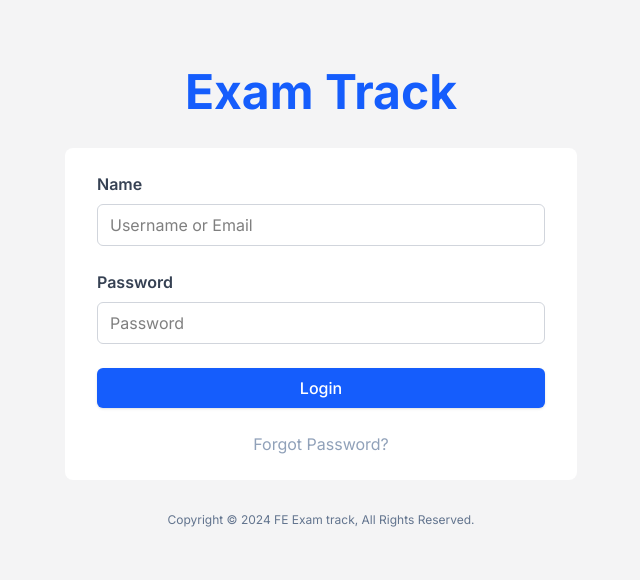
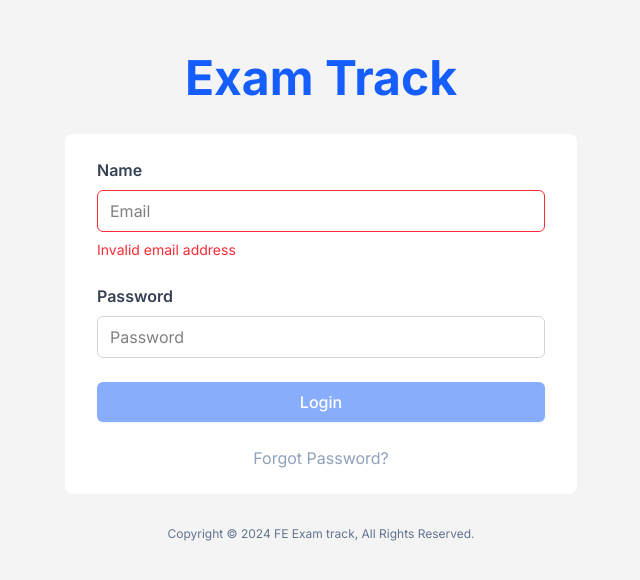
Before and after one commit to finnsatoshi03/fe-react-exam, a React (Vite) app: page /login in a window 1280 px wide. Shown: the part 102-682 px from the top of the page, without its empty margins (319-959 px from the left). Built offline with nearby package versions, Linux system fonts and the light colour scheme.

Commit message:
add footer component import correction, integrate react-hot-toast, and add user and employee mock data

```diff
--- a/package.json
+++ b/package.json
@@ -11,10 +11,13 @@
   },
   "dependencies": {
     "@tailwindcss/vite": "^4.0.3",
+    "lucide-react": "^0.474.0",
     "react": "^18.3.1",
     "react-dom": "^18.3.1",
+    "react-hot-toast": "^2.5.1",
     "react-router-dom": "^6.29.0",
-    "tailwindcss": "^4.0.3"
+    "tailwindcss": "^4.0.3",
+    "zod": "^3.24.1"
   },
   "devDependencies": {
     "@eslint/js": "^9.17.0",
--- a/src/App.tsx
+++ b/src/App.tsx
@@ -6,6 +6,7 @@ import Dashboard from "./pages/Dasboard";
 
 import Login from "./pages/Login";
 import NotFound from "./pages/NotFound";
+import { Toaster } from "react-hot-toast";
 
 export default function App() {
   return (
@@ -20,6 +21,27 @@ export default function App() {
         <Route path="login" element={<Login />} />
         <Route path="*" element={<NotFound />} />
       </Routes>
+
+      <Toaster
+        position="top-center"
+        gutter={12}
+        containerStyle={{ margin: "8px" }}
+        toastOptions={{
+          success: {
+            duration: 3000,
+          },
+          error: {
+            duration: 5000,
+          },
+          style: {
+            fontSize: "16px",
+            maxWidth: "500px",
+            padding: "16px 24px",
+            backgroundColor: "white",
+            color: "var(--color-grey-700)",
+          },
+        }}
+      />
     </BrowserRouter>
   );
 }
--- a/src/components/auth/login-form.tsx
+++ b/src/components/auth/login-form.tsx
@@ -1,25 +1,144 @@
+import { z } from "zod";
 import { Button } from "../ui/button";
 import { Input } from "../ui/input";
 import { Label } from "../ui/label";
+import { useEffect, useState } from "react";
+
+const LoginSchema = z.object({
+  email: z.string().email({ message: "Invalid email address" }),
+  password: z
+    .string()
+    .min(4, { message: "Password must be at least 4 characters" }),
+});
 
 export default function LoginForm() {
+  const [email, setEmail] = useState("");
+  const [password, setPassword] = useState("");
+  const [emailError, setEmailError] = useState("");
+  const [loginError, setLoginError] = useState("");
+  const [loginAttempts, setLoginAttempts] = useState(0);
+  const [isLoginDisabled, setIsLoginDisabled] = useState(false);
+
+  const [isButtonEnabled, setIsButtonEnabled] = useState(false);
+
+  // for validation
+  useEffect(() => {
+    try {
+      LoginSchema.parse({ email, password });
+      setEmailError("");
+      setIsButtonEnabled(true);
+    } catch (error) {
+      if (error instanceof z.ZodError) {
+        // Set specific error messages
+        const emailErrorMessage = error.errors.find(
+          (e) => e.path[0] === "email",
+        )?.message;
+
+        setEmailError(emailErrorMessage || "");
+        setIsButtonEnabled(false);
+      }
+    }
+  }, [email, password]);
+
+  const handleLogin = async (e: React.FormEvent) => {
+    e.preventDefault();
+
+    // Resetter
+    setLoginError("");
+
+    try {
+      const response = await fetch(
+        `http://localhost:8000/users?email=${email}&password=${password}`,
+      );
+      const users = await response.json();
+
+      if (users.length > 0) {
+        const user = users[0];
+        alert(`Welcome, ${user.username}! Login Successful!`);
+      } else {
+        const newAttempts = loginAttempts + 1;
+        setLoginAttempts(newAttempts);
+        console.log("newAttempts", newAttempts);
+
+        if (newAttempts >= 3) {
+          setIsLoginDisabled(true);
+          setLoginError(
+            "Maximum login attempts reached. Please try again later.",
+          );
+        } else {
+          setLoginError("Invalid email or password.");
+        }
+      }
+    } catch (error) {
+      console.error("Login error:", error);
+      setLoginError("An error occurred. Please try again.");
+    }
+  };
+
+  const resetLoginAttempts = () => {
+    setLoginAttempts(0);
+    setIsLoginDisabled(false);
+    setLoginError("");
+  };
+
   return (
-    <form className="w-full">
+    <>
+      <form onSubmit={handleLogin} className="w-full">
         <div className="mx-auto max-w-lg space-y-6 rounded-lg bg-white px-6 py-4 md:px-8 md:py-6">
           <div className="space-y-2">
             <Label htmlFor="name">Name</Label>
-          <Input id="name" type="name" placeholder="Username or Email" />
+            <Input
+              id="name"
+              type="name"
+              value={email}
+              onChange={(e) => setEmail(e.target.value)}
+              placeholder="Email"
+              className={`mt-1 ${emailError ? "border-red-500" : ""}`}
+            />
+            {emailError && (
+              <p className="mt-1 text-sm text-red-500">{emailError}</p>
+            )}
           </div>
           <div className="space-y-2">
             <Label htmlFor="password">Password</Label>
-          <Input id="password" type="password" placeholder="Password" />
+            <Input
+              id="password"
+              type="password"
+              value={password}
+              onChange={(e) => setPassword(e.target.value)}
+              placeholder="Password"
+              className="mt-1"
+            />
           </div>
-        <Button variant="primary" size="default" className="w-full">
+
+          {loginError && (
+            <div className="text-center text-sm text-red-500">
+              {loginError}
+              {/* remove if not needed (for dev purpose, can change to timer) */}
+              {isLoginDisabled && (
+                <button
+                  type="button"
+                  onClick={resetLoginAttempts}
+                  className="ml-2 text-blue-500 underline"
+                >
+                  Reset
+                </button>
+              )}
+            </div>
+          )}
+
+          <Button
+            type="submit"
+            variant="primary"
+            disabled={!isButtonEnabled || isLoginDisabled}
+            className="w-full"
+          >
             Login
           </Button>
 
           <p className="text-center text-slate-400">Forgot Password?</p>
         </div>
       </form>
+    </>
   );
 }
--- /dev/null
+++ b/src/database/db.json
@@ -0,0 +1,159 @@
+{
+  "users": [
+    {
+      "id": 1,
+      "username": "john_doe",
+      "email": "john.doe@company.com",
+      "password": "hashedPassword123!",
+      "resetToken": null,
+      "resetTokenExpiry": null,
+      "lastLogin": "2024-02-04T10:30:00Z"
+    },
+    {
+      "id": 2,
+      "username": "jane_smith",
+      "email": "jane.smith@company.com",
+      "password": "securePass456@",
+      "resetToken": null,
+      "resetTokenExpiry": null,
+      "lastLogin": "2024-02-03T15:45:00Z"
+    },
+    {
+      "id": 3,
+      "username": "mike_johnson",
+      "email": "mike.johnson@company.com",
+      "password": "complexPass789#",
+      "resetToken": "temp_reset_token_123",
+      "resetTokenExpiry": "2024-02-05T18:00:00Z",
+      "lastLogin": "2024-02-02T09:15:00Z"
+    }
+  ],
+  "employees": [
+    {
+      "id": 1,
+      "firstName": "John",
+      "lastName": "Doe",
+      "email": "john.doe@company.com",
+      "department": "Engineering",
+      "position": "Senior Software Developer",
+      "hireDate": "2022-03-15",
+      "employmentType": "Full-time",
+      "salary": 95000,
+      "phoneNumber": "+1-555-123-4567",
+      "address": {
+        "street": "123 Tech Lane",
+        "city": "San Francisco",
+        "state": "CA",
+        "zipCode": "94105",
+        "country": "USA"
+      },
+      "emergencyContact": {
+        "name": "Sarah Doe",
+        "relationship": "Spouse",
+        "phoneNumber": "+1-555-987-6543"
+      }
+    },
+    {
+      "id": 2,
+      "firstName": "Jane",
+      "lastName": "Smith",
+      "email": "jane.smith@company.com",
+      "department": "Marketing",
+      "position": "Marketing Manager",
+      "hireDate": "2021-07-01",
+      "employmentType": "Full-time",
+      "salary": 85000,
+      "phoneNumber": "+1-555-234-5678",
+      "address": {
+        "street": "456 Creative Road",
+        "city": "New York",
+        "state": "NY",
+        "zipCode": "10001",
+        "country": "USA"
+      },
+      "emergencyContact": {
+        "name": "Michael Smith",
+        "relationship": "Brother",
+        "phoneNumber": "+1-555-876-5432"
+      }
+    },
+    {
+      "id": 3,
+      "firstName": "Mike",
+      "lastName": "Johnson",
+      "email": "mike.johnson@company.com",
+      "department": "Sales",
+      "position": "Sales Representative",
+      "hireDate": "2023-01-10",
+      "employmentType": "Part-time",
+      "salary": 55000,
+      "phoneNumber": "+1-555-345-6789",
+      "address": {
+        "street": "789 Commerce Street",
+        "city": "Chicago",
+        "state": "IL",
+        "zipCode": "60601",
+        "country": "USA"
+      },
+      "emergencyContact": {
+        "name": "Emily Johnson",
+        "relationship": "Mother",
+        "phoneNumber": "+1-555-765-4321"
+      }
+    }
+  ],
+  "timeRecords": [
+    {
+      "id": 1,
+      "employeeId": 1,
+      "date": "2024-02-04",
+      "timeIns": [
+        {
+          "timeIn": "2024-02-04T08:55:00Z",
+          "timeOut": "2024-02-04T12:30:00Z",
+          "type": "morning"
+        },
+        {
+          "timeIn": "2024-02-04T13:15:00Z",
+          "timeOut": "2024-02-04T17:45:00Z",
+          "type": "afternoon"
+        }
+      ],
+      "totalWorkHours": 8.1,
+      "status": "completed"
+    },
+    {
+      "id": 2,
+      "employeeId": 2,
+      "date": "2024-02-04",
+      "timeIns": [
+        {
+          "timeIn": "2024-02-04T09:00:00Z",
+          "timeOut": "2024-02-04T12:45:00Z",
+          "type": "morning"
+        },
+        {
+          "timeIn": "2024-02-04T13:30:00Z",
+          "timeOut": "2024-02-04T18:00:00Z",
+          "type": "afternoon"
+        }
+      ],
+      "totalWorkHours": 8.25,
+      "status": "completed"
+    },
+    {
+      "id": 3,
+      "employeeId": 3,
+      "date": "2024-02-04",
+      "timeIns": [
+        {
+          "timeIn": "2024-02-04T10:00:00Z",
+          "timeOut": "2024-02-04T14:00:00Z",
+          "type": "partial"
+        }
+      ],
+      "totalWorkHours": 4,
+      "status": "partial"
+    }
+  ]
+}
--- a/src/pages/Login.tsx
+++ b/src/pages/Login.tsx
@@ -1,5 +1,5 @@
 import LoginForm from "../components/auth/login-form";
-import Footer from "../components/Footer";
+import Footer from "../components/footer";
 
 export default function Login() {
   return (
```
Also changed, not shown: 1 other file (tests, documents, lock files or other folders). Lines whose indentation alone changed are shown as unchanged.
